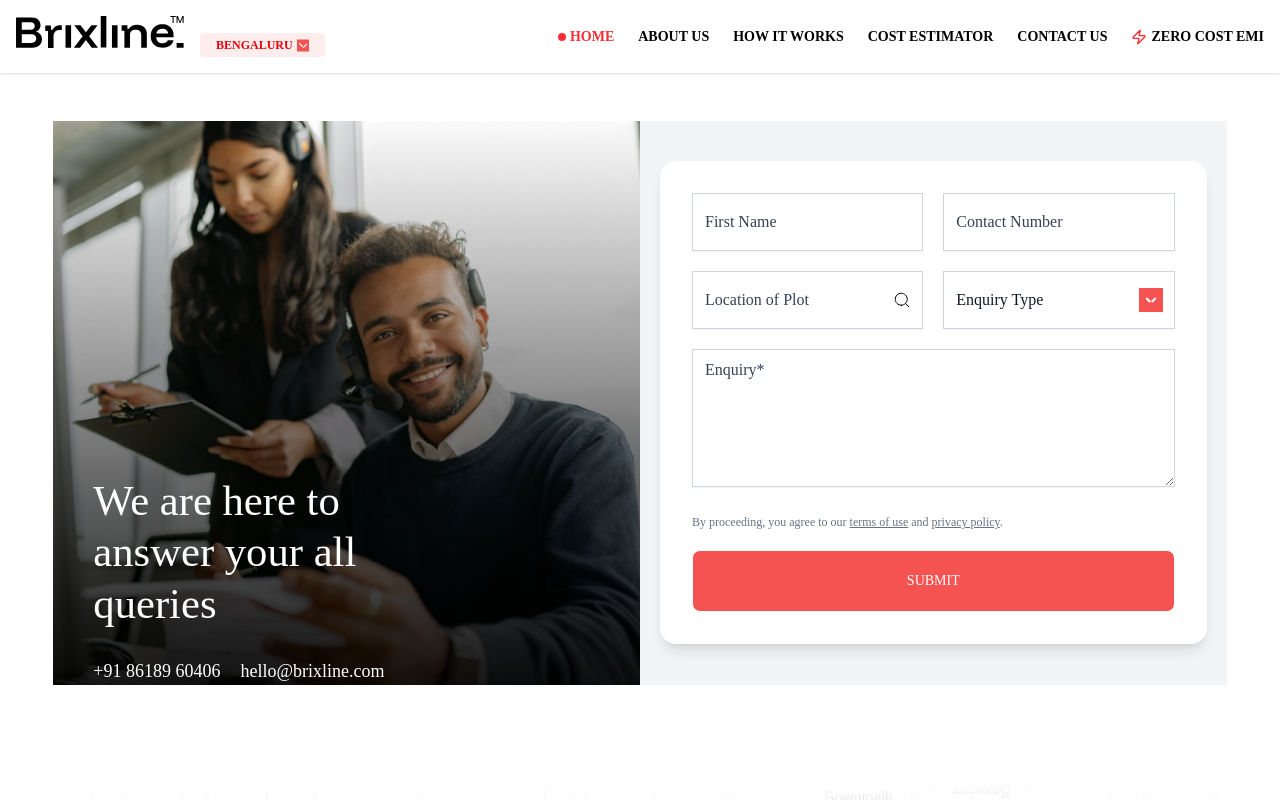
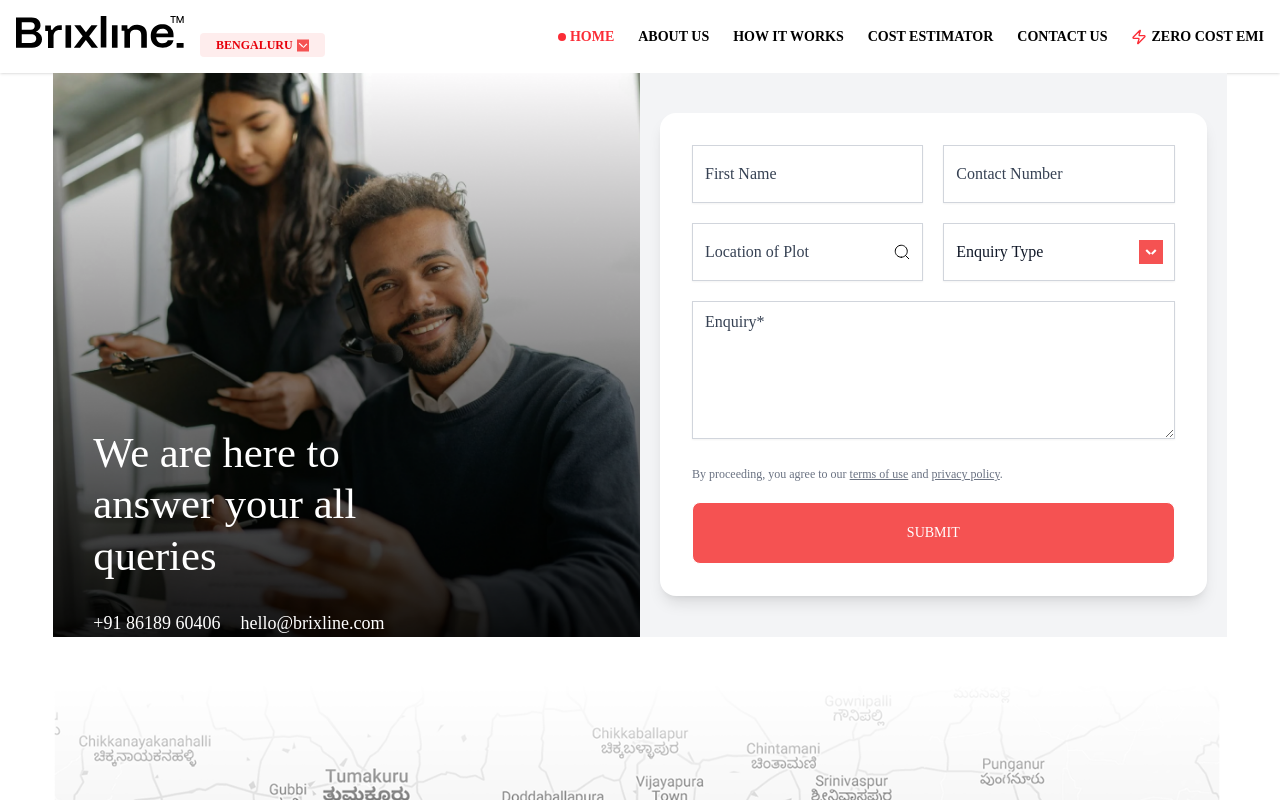
Before and after one commit to Pravu-lab/Brixline, a Next.js app: page /contact-us in a window 1280 px wide. Shown: the top 800 px of the page. Built offline with nearby package versions, Linux system fonts and the light colour scheme.

Commit message:
Contact us page

```diff
--- a/src/Components/ContactHero.tsx
+++ b/src/Components/ContactHero.tsx
@@ -16,7 +16,7 @@ const ContactHero = () => {
     })
     const enquiryTypeOption = [{ label: "social", value: "Social" }]
   return (
-    <Section className="" >
+    <Section className="!py-0" >
     <div className="grid lg:grid-cols-2 grid-cols-1 items-center relative bg-gray-100">
         {/* Left side: Image */}
         <div className="relative h-[500px] md:h-full">
```
